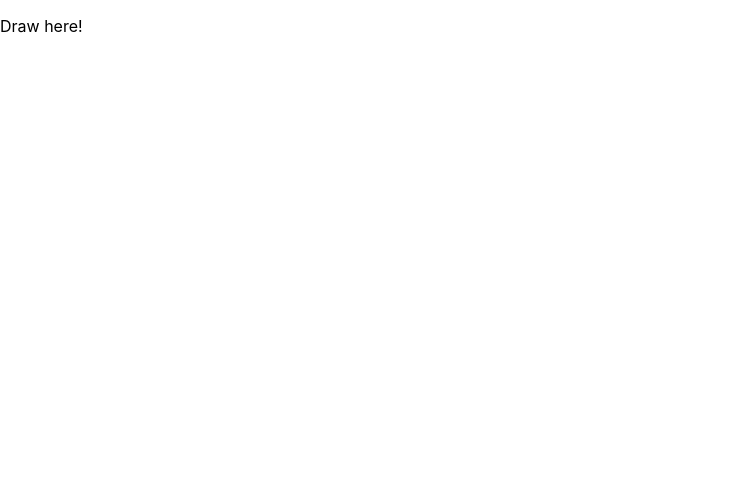
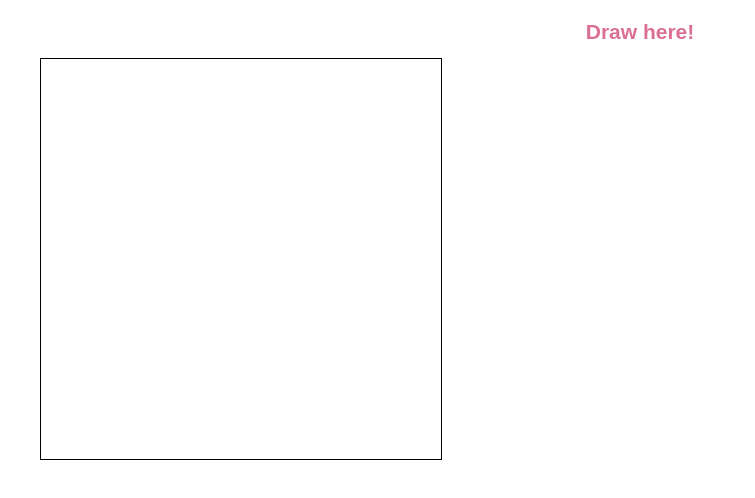
Before and after one commit to sanjeev-/personalsite, a React (Create React App) app in the folder frontend/: page / in a window 1280 px wide. Shown: the top 498 px of the page, without its empty margins (0-755 px from the left). Built offline with nearby package versions, Linux system fonts and the light colour scheme.

Commit message:
Drawing semi works and styled components working

```diff
--- a/frontend/package.json
+++ b/frontend/package.json
@@ -8,7 +8,8 @@
     "@testing-library/user-event": "^7.2.1",
     "react": "^16.13.1",
     "react-dom": "^16.13.1",
-    "react-scripts": "3.4.1"
+    "react-scripts": "3.4.1",
+    "styled-components": "^5.1.0"
   },
   "scripts": {
     "start": "react-scripts start",
--- a/frontend/src/App.css
+++ b/frontend/src/App.css
@@ -2,43 +2,28 @@
   text-align: center;
 }
 
-.App-logo {
-  height: 40vmin;
-  pointer-events: none;
+body {
+  font: 14px "Century Gothic", Futura, sans-serif;
+  margin: 20px;
 }
 
-@media (prefers-reduced-motion: no-preference) {
-  .App-logo {
-    animation: App-logo-spin infinite 20s linear;
-  }
+.drawArea {
+  width: 400px;
+  height: 400px;
+  border: 1px solid black;
+  float: left;
+  cursor: crosshair;
 }
 
-.App-header {
-  background-color: #282c34;
-  min-height: 100vh;
-  display: flex;
-  flex-direction: column;
-  align-items: center;
-  justify-content: center;
-  font-size: calc(10px + 2vmin);
-  color: white;
+.path {
+  fill: none;
+  stroke-width: 5px;
+  stroke: black;
+  stroke-linejoin: round;
+  stroke-linecap: round;
 }
 
-.App-drawArea {
-  min-height: 100vh;
-  min-width: 100vh;
-  background-color: #282c34;
+.drawing {
+  width: 100%;
+  height: 100%;
 }
-
-.App-link {
-  color: #61dafb;
-}
-
-@keyframes App-logo-spin {
-  from {
-    transform: rotate(0deg);
-  }
-  to {
-    transform: rotate(360deg);
-  }
-}
--- a/frontend/src/App.js
+++ b/frontend/src/App.js
@@ -1,6 +1,6 @@
 import React from "react";
 import DrawArea from "./components/DrawArea";
-import Drawing from "./components/Drawing";
+import Title from "./components/styledBaseComponents/Title";
 import "./App.css";
 
 class MainApp extends React.Component {
@@ -8,10 +8,8 @@ class MainApp extends React.Component {
     return (
       <div className="MainApp">
         <body>
-          <p>Draw here!</p>
-          <DrawArea>
-            <Drawing />
-          </DrawArea>
+          <Title>Draw here!</Title>
+          <DrawArea />
         </body>
       </div>
     );
--- a/frontend/src/components/DrawArea.js
+++ b/frontend/src/components/DrawArea.js
@@ -1,4 +1,5 @@
 import React from "react";
+import Drawing from "./Drawing";
 
 var Immutable = require("immutable");
 
@@ -7,7 +8,7 @@ class DrawArea extends React.Component {
     super(props);
     this.state = {
       isDrawing: false,
-      lines: Immutable.List()
+      lines: Immutable.List(),
     };
   }
 
@@ -22,17 +23,17 @@ class DrawArea extends React.Component {
     this.setState({ isDrawing: false });
   };
 
-  handleMouseDown = mouseEvent => {
+  handleMouseDown = (mouseEvent) => {
     if (mouseEvent.button !== 0) {
       return;
     }
 
     const point = this.relativeCoordinatesForEvent(mouseEvent);
 
-    this.setState(prevState => {
+    this.setState((prevState) => {
       return {
         lines: prevState.lines.push(Immutable.List([point])),
-        isDrawing: true
+        isDrawing: true,
       };
     });
   };
@@ -41,28 +42,37 @@ class DrawArea extends React.Component {
     const boundingRect = this.refs.drawArea.getBoundingClientRect();
     return new Immutable.Map({
       x: mouseEvent.clientX - boundingRect.left,
-      y: mouseEvent.clientY - boundingRect.top
+      y: mouseEvent.clientY - boundingRect.top,
     });
   }
 
-  handleMouseMove(mouseEvent) {
+  handleMouseMove = (mouseEvent) => {
     if (!this.state.isDrawing) {
       return;
     }
 
     const point = this.relativeCoordinatesForEvent(mouseEvent);
 
-    this.setState(prevState => {
+    this.setState((prevState) => {
       return {
-        lines: prevState.lines.updateIn([prevState.lines.size - 1], line =>
+        lines: prevState.lines.updateIn([prevState.lines.size - 1], (line) =>
           line.push(point)
-        )
+        ),
       };
     });
-  }
+  };
 
   render() {
-    return <div ref="drawArea" onMouseDown={this.handleMouseDown} />;
+    return (
+      <div
+        className="drawArea"
+        ref="drawArea"
+        onMouseDown={this.handleMouseDown}
+        onMouseMove={this.handleMouseMove}
+      >
+        <Drawing lines={this.state.lines} />
+      </div>
+    );
   }
 }
 
--- /dev/null
+++ b/frontend/src/components/styledBaseComponents/Title.js
@@ -0,0 +1,10 @@
+import styled from "styled-components";
+
+// Create a Title component that'll render an <h1> tag with some styles
+const Title = styled.h1`
+  font-size: 1.5em;
+  text-align: center;
+  color: palevioletred;
+`;
+
+export default Title;
```
Also changed, not shown: frontend/public/index.html (+0 -9 lines), frontend/src/components/styledBaseComponents/Wrapper.js (added, +9 -0 lines), 1 other file (tests, documents, lock files or other folders).
